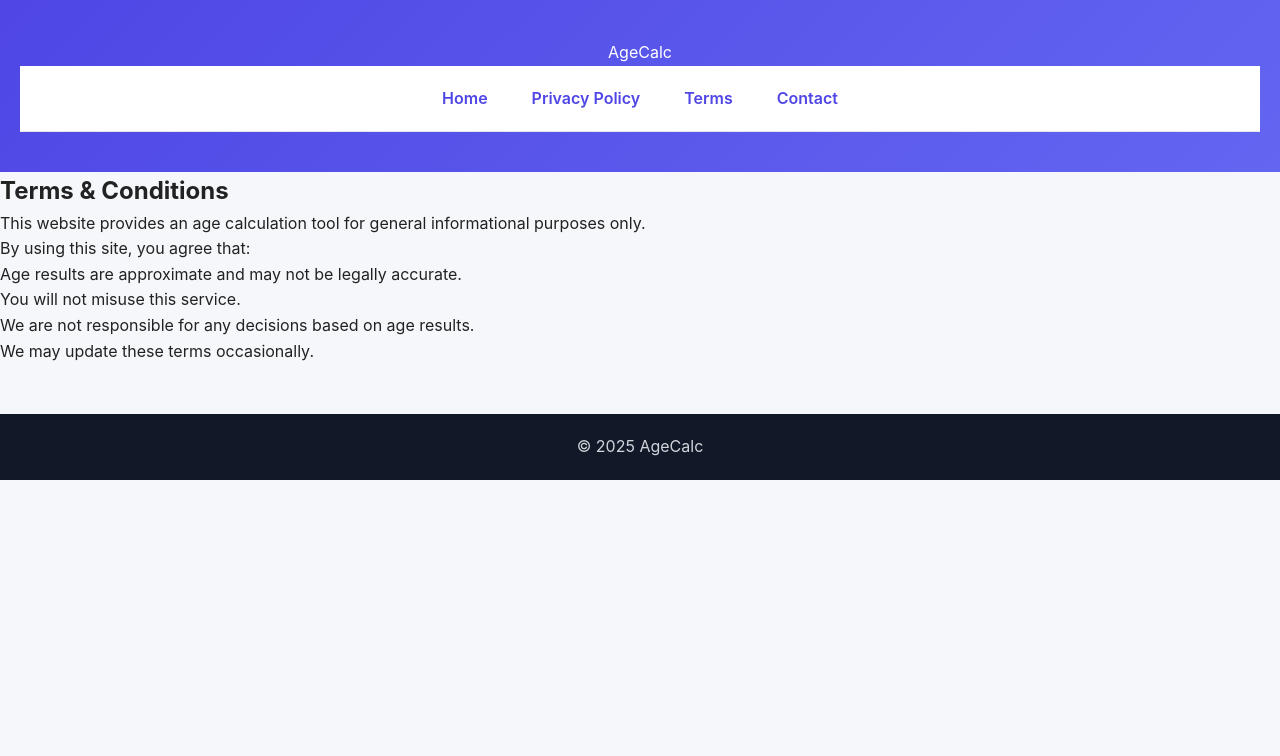
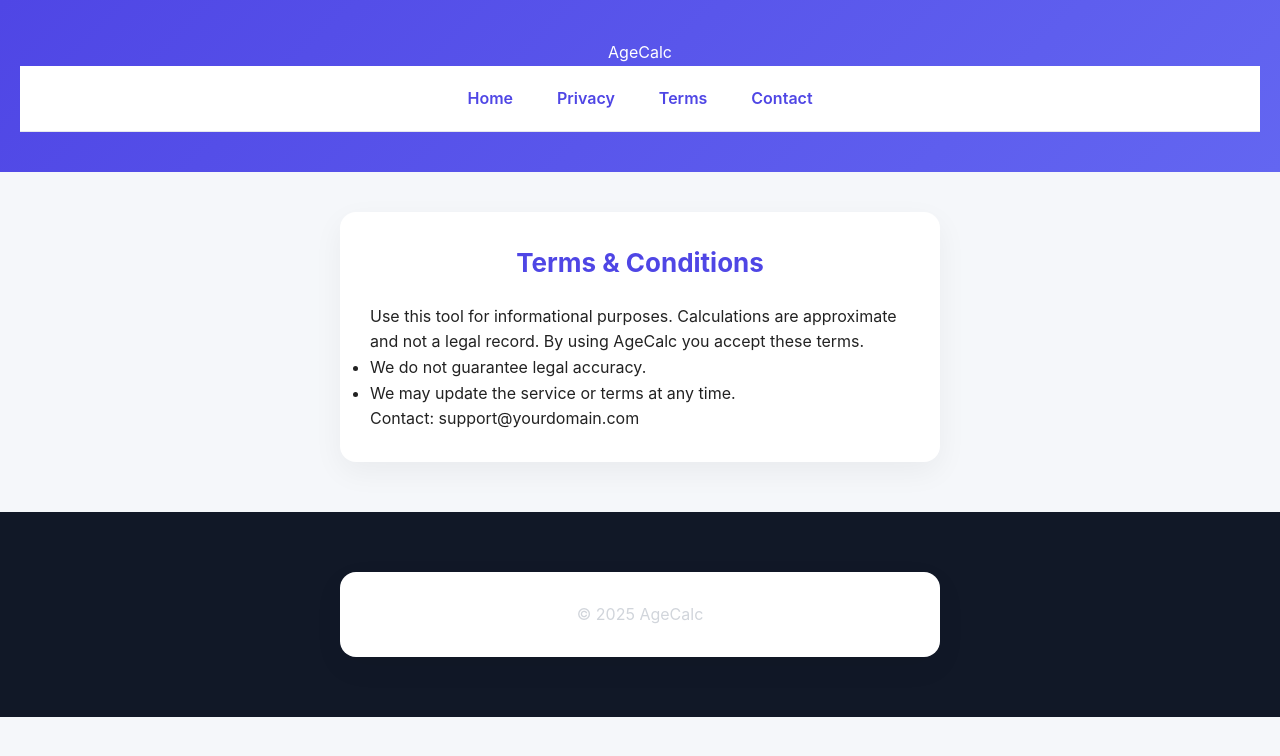
Before and after one commit to itsmechauhan/Age-Calc, a plain HTML site: page terms.html in a window 1280 px wide. Drawn offline with Linux system fonts and the light colour scheme.

Commit message:
Refactor terms.html structure and update content

```diff
--- a/terms.html
+++ b/terms.html
@@ -1,42 +1,46 @@
 <!DOCTYPE html>
 <html lang="en">
 <head>
-<meta charset="UTF-8">
-<meta name="viewport" content="width=device-width, initial-scale=1.0">
+  <meta charset="utf-8" />
+  <meta name="viewport" content="width=device-width,initial-scale=1" />
   <title>Terms & Conditions - AgeCalc</title>
   <link rel="stylesheet" href="style.css">
 </head>
-
 <body>
-
-<header>
-    <div class="logo">AgeCalc</div>
-    <nav>
+  <header class="site-header">
+    <div class="header-inner">
+      <div class="logo">A<span>ge</span>Calc</div>
+      <nav class="main-nav">
         <a href="index.html">Home</a>
-        <a href="privacy.html">Privacy Policy</a>
+        <a href="privacy.html">Privacy</a>
         <a href="terms.html">Terms</a>
         <a href="contact.html">Contact</a>
       </nav>
+    </div>
   </header>
 
-<div class="page-box">
+  <main class="main">
+    <div class="container page-box">
       <h2>Terms & Conditions</h2>
-<p>This website provides an age calculation tool for general informational purposes only.</p>
-
-<p>By using this site, you agree that:</p>
+      <p>Use this tool for informational purposes. Calculations are approximate and not a legal record. By using AgeCalc you accept these terms.</p>
 
       <ul>
-    <li>Age results are approximate and may not be legally accurate.</li>
-    <li>You will not misuse this service.</li>
-    <li>We are not responsible for any decisions based on age results.</li>
+        <li>We do not guarantee legal accuracy.</li>
+        <li>We may update the service or terms at any time.</li>
       </ul>
 
-<p>We may update these terms occasionally.</p>
+      <p>Contact: support@yourdomain.com</p>
     </div>
+  </main>
 
-<footer>
-<p>© 2025 AgeCalc</p>
+  <footer class="site-footer">
+    <div class="container">
+      <p>© <span id="year-terms"></span> AgeCalc</p>
+    </div>
   </footer>
 
+<script>
+  document.getElementById('year-terms').textContent = new Date().getFullYear();
+</script>
 </body>
 </html>
```
Lines whose indentation alone changed are shown as unchanged.
